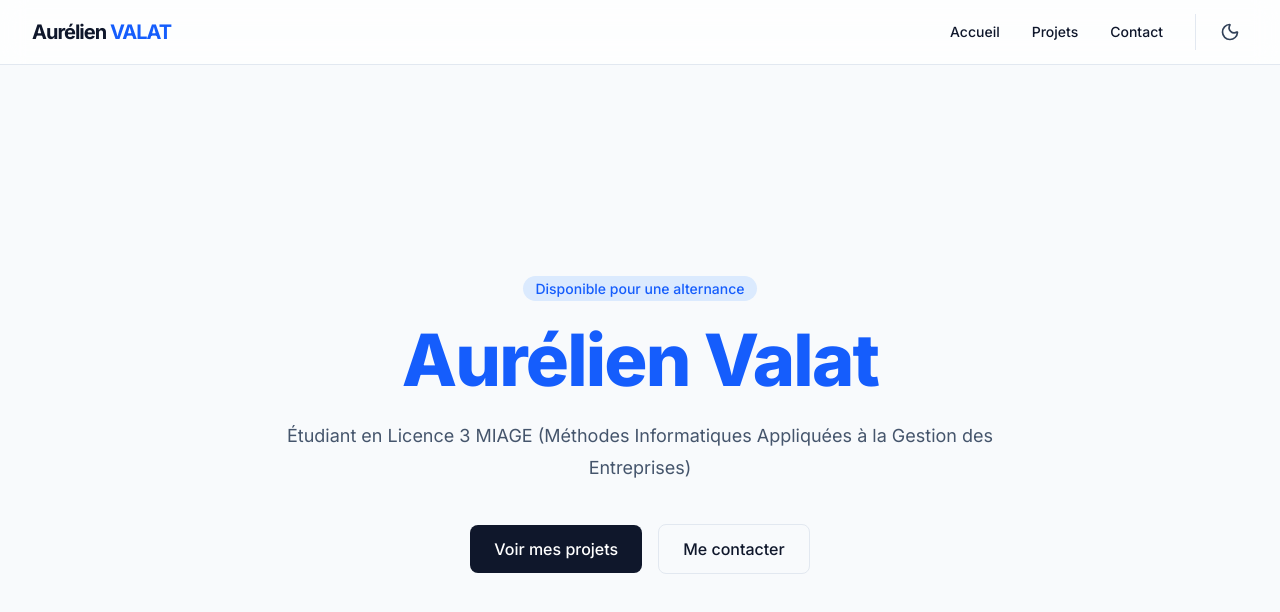
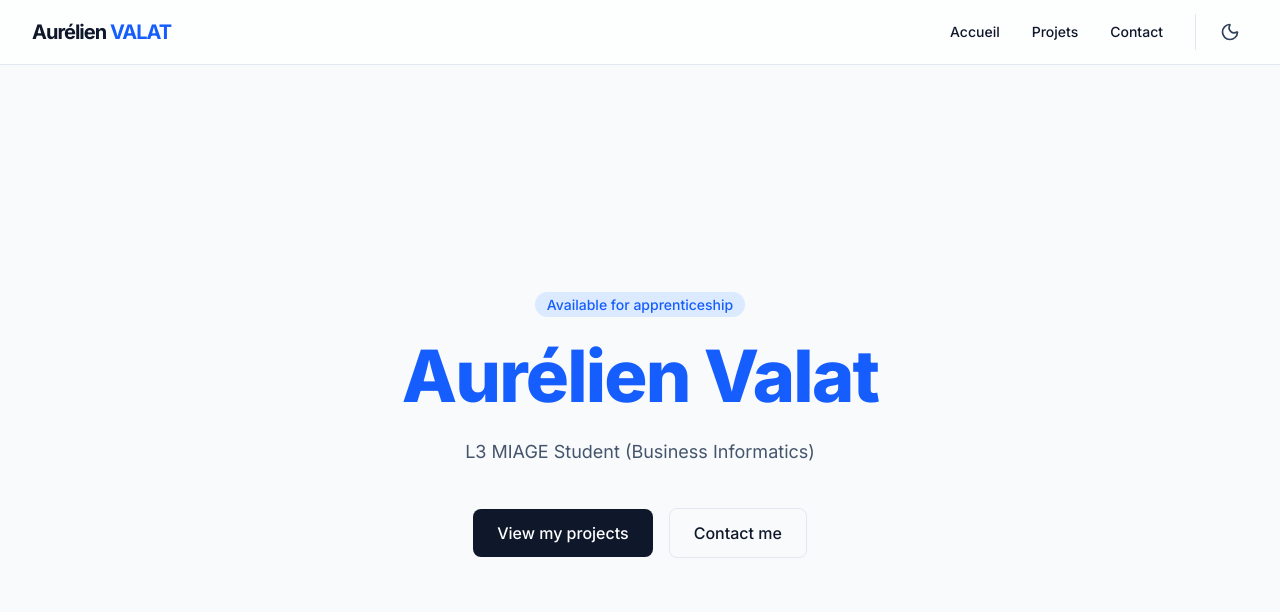
Before and after one commit to AurelienValat/portfolio, a Next.js app: page /en in a window 1280 px wide. Shown: the top 612 px of the page. Built offline with nearby package versions, Linux system fonts and the light colour scheme.

Commit message:
dark mode Ok debut i18n

```diff
--- /dev/null
+++ b/app/[locale]/layout.tsx
@@ -0,0 +1,36 @@
+// app/[locale]/layout.tsx
+import "../globals.css";
+import { Inter } from 'next/font/google';
+import { ThemeProvider } from '@/components/theme-provider';
+import { Navbar } from '@/components/layout/Navbar';
+import { NextIntlClientProvider } from 'next-intl';
+import { getMessages } from 'next-intl/server';
+
+const inter = Inter({ subsets: ['latin'] });
+
+export default async function RootLayout({
+                                             children,
+                                             params
+                                         }: {
+    children: React.ReactNode;
+    params: Promise<{ locale: string }>;
+}) {
+    // On récupère la locale et les messages
+    const { locale } = await params;
+    const messages = await getMessages();
+
+    return (
+        <html lang={locale} suppressHydrationWarning>
+        <body className={`${inter.className} bg-slate-50 dark:bg-slate-950 text-slate-900 dark:text-slate-50 antialiased transition-colors duration-300`}>
+        <NextIntlClientProvider messages={messages}>
+            <ThemeProvider attribute="class" defaultTheme="system" enableSystem>
+                <Navbar />
+                <main className="min-h-screen">
+                    {children}
+                </main>
+            </ThemeProvider>
+        </NextIntlClientProvider>
+        </body>
+        </html>
+    );
+}
--- a/app/[locale]/page.tsx
+++ b/app/[locale]/page.tsx
@@ -1,22 +1,24 @@
 // app/[locale]/page.tsx
 import Link from 'next/link';
-import { useTranslations } from 'next-intl';
+import { getTranslations } from 'next-intl/server';
 
-export default function Home() {
+export default async function Home({ params }: { params: Promise<{ locale: string }> }) {
+    const { locale } = await params;
+    const t = await getTranslations({ locale, namespace: 'Hero' });
+
     return (
         <div className="flex flex-col items-center justify-center min-h-[calc(100vh-80px)] px-4">
             <section className="max-w-3xl text-center">
-                {/* Badge pour recherche alternance */}
-                <span className="px-3 py-1 text-sm font-medium text-blue-600 bg-blue-100 rounded-full">
-                    Disponible pour une alternance
+                <span className="px-3 py-1 text-sm font-medium text-blue-600 bg-blue-100 dark:bg-blue-900/30 dark:text-blue-400 rounded-full">
+                    {t('badge')}
                 </span>
 
                 <h1 className="mt-6 text-5xl font-extrabold tracking-tight sm:text-7xl">
-                    <span className="text-blue-600 ">Aurélien Valat</span>
+                    <span className="text-blue-600">Aurélien Valat</span>
                 </h1>
 
-                <p className="mt-6 text-lg   leading-8 text-slate-600">
-                    Étudiant en Licence 3 MIAGE (Méthodes Informatiques Appliquées à la Gestion des Entreprises)
+                <p className="mt-6 text-lg leading-8 text-slate-600 dark:text-slate-400">
+                    {t('description')}
                 </p>
 
                 <div className="flex items-center justify-center gap-4 mt-10">
@@ -24,17 +26,16 @@ export default function Home() {
                         href="/projects"
                         className="px-6 py-3 text-white bg-slate-900 rounded-lg hover:bg-slate-800 transition-colors font-medium"
                     >
-                        Voir mes projets
+                        {t('projectsBtn')}
                     </Link>
                     <Link
                         href="/contact"
-                        className="px-6 py-3 border border-slate-200 rounded-lg hover:bg-slate-50 transition-colors font-medium"
+                        className="px-6 py-3 border border-slate-200 dark:border-slate-800 rounded-lg hover:bg-slate-50 dark:hover:bg-slate-900 transition-colors font-medium"
                     >
-                        Me contacter
+                        {t('contactBtn')}
                     </Link>
                 </div>
             </section>
-
         </div>
     );
 }
--- a/app/layout.tsx
+++ /dev/null
@@ -1,27 +0,0 @@
-import "./globals.css";
-import { Inter } from 'next/font/google'
-import { ThemeProvider } from '@/components/theme-provider'
-import { Navbar } from '@/components/layout/Navbar'
-
-
-const inter = Inter({ subsets: ['latin'] })
-
-
-export default function RootLayout({
-                                       children,
-                                   }: {
-    children: React.ReactNode
-}) {
-    return (
-        <html lang="fr" suppressHydrationWarning>
-        <body className={`${inter.className} bg-slate-50 dark:bg-slate-950 text-slate-900 dark:text-slate-50 antialiased transition-colors duration-300`}>
-        <ThemeProvider attribute="class" defaultTheme="system" enableSystem>
-            <Navbar />
-            <main className="min-h-screen">
-                {children}
-            </main>
-        </ThemeProvider>
-        </body>
-        </html>
-    )
-}
```
